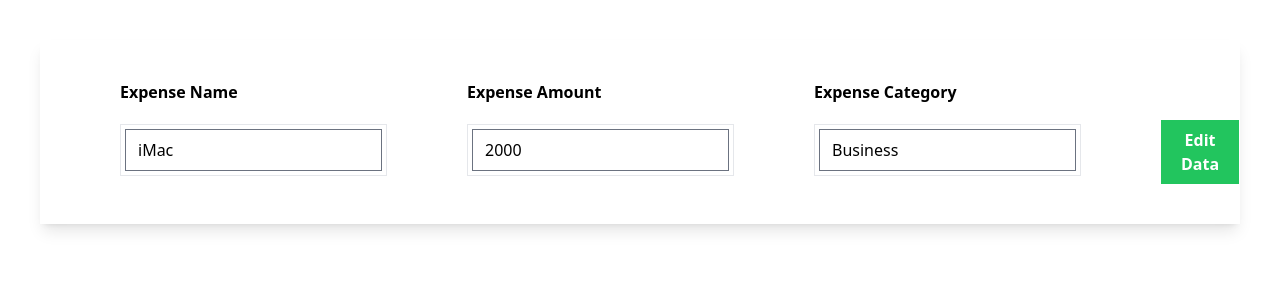
After one commit to Aanchal-kumari-R/Expense-Tracker, a Django app: page /edit/1/ in a window 1280 px wide. The commit adds this page. Shown: the top 300 px of the page. Run offline with Django 5.2, Linux system fonts and the light colour scheme; data comes from the database, SQL or seed files in the repository; both versions use the stored data as it was after the commit; some libraries are stand-ins or nearby versions.

Commit message:
Adding Edit Functionality

```diff
--- /dev/null
+++ b/myapp/templates/myapp/edit.html
@@ -0,0 +1,39 @@
+{% extends "myapp/base.html" %}
+{% block body  %}
+     <form method="post" class="shadow-lg m-10">
+        {% csrf_token %}
+        <div class="px-10 py-10 flex">
+            <div class="mx-10">
+                <div class="mb-5">
+                  <label class="font-semibold">Expense Name</label>
+                </div>
+                <div class="border p-1">
+                    {{ expense_form.name }}
+                </div>
+            </div>
+
+            <div class="mx-10">
+                <div class="mb-5">
+                  <label class="font-semibold">Expense Amount</label>
+                </div>
+                <div class="border p-1">
+                    {{ expense_form.amount }}
+                </div>
+            </div>
+
+            <div class="mx-10">
+                <div class="mb-5">
+                  <label class="font-semibold">Expense Category</label>
+                </div>
+                <div class="border p-1">
+                    {{ expense_form.category }}
+                </div>
+            </div>
+
+         <div class="mx-10 mt-10">
+        <button class="bg-green-500 px-5 py-2 text-white font-bold" type ="submit">Edit Data</button>
+         </div>
+        </div>
+
+     </form>
+{% endblock  %}
--- a/myapp/templates/myapp/index.html
+++ b/myapp/templates/myapp/index.html
@@ -48,7 +48,7 @@
       <span class="font-bold">{{expense.amount}}</span>
       <span class="font-bold">{{expense.category}}</span>
       <span class="font-bold">{{expense.date}}</span>
-      <span class="font-bold"><a href="">Edit</a></span>
+      <span class="font-bold"><a href="{% url 'edit' expense.id %}">Edit</a></span>
       <span class="font-bold"><a href="">Delete</a></span>
     </div>
     {% endfor %}
--- a/myapp/urls.py
+++ b/myapp/urls.py
@@ -3,4 +3,7 @@ from . import views
 
 urlpatterns = [
     path('',views.index, name="index"),
+    path('edit/<int:id>/',views.edit,name="edit"),
+
+
 ]
--- a/myapp/views.py
+++ b/myapp/views.py
@@ -1,4 +1,4 @@
-from django.shortcuts import render
+from django.shortcuts import render , redirect
 from .forms import ExpenseForm
 from .models import Expense
 
@@ -13,3 +13,14 @@ def index(request):
     expenses = Expense.objects.all()
     expense_form = ExpenseForm()
     return render(request,'myapp/index.html',{'expense_form':expense_form,'expenses':expenses})
+
+def edit(request,id):
+    expense = Expense.objects.get(id=id)
+    expense_form = ExpenseForm(instance=expense)
+    if request.method == "POST":
+        expense = Expense.objects.get(id=id)
+        form = ExpenseForm(request.POST,instance=expense)
+        if form.is_valid():
+            form.save()
+            return redirect('index')
+    return render(request,'myapp/edit.html',{'expense_form':expense_form})
--- a/theme/static/css/dist/styles.css
+++ b/theme/static/css/dist/styles.css
@@ -805,8 +805,21 @@ select {
   margin-right: auto;
 }
 
+.my-10 {
+  margin-top: 2.5rem;
+  margin-bottom: 2.5rem;
+}
+
+.mb-2 {
+  margin-bottom: 0.5rem;
+}
+
 .mb-5 {
   margin-bottom: 1.25rem;
+}
+
+.mt-10 {
+  margin-top: 2.5rem;
 }
 
 .block {
@@ -857,6 +870,10 @@ select {
   background-color: rgb(34 197 94 / var(--tw-bg-opacity, 1));
 }
 
+.p-1 {
+  padding: 0.25rem;
+}
+
 .px-10 {
   padding-left: 2.5rem;
   padding-right: 2.5rem;
@@ -900,6 +917,10 @@ select {
   font-weight: 700;
 }
 
+.font-semibold {
+  font-weight: 600;
+}
+
 .leading-normal {
   line-height: 1.5;
 }
```
Also changed, not shown: db.sqlite3.
